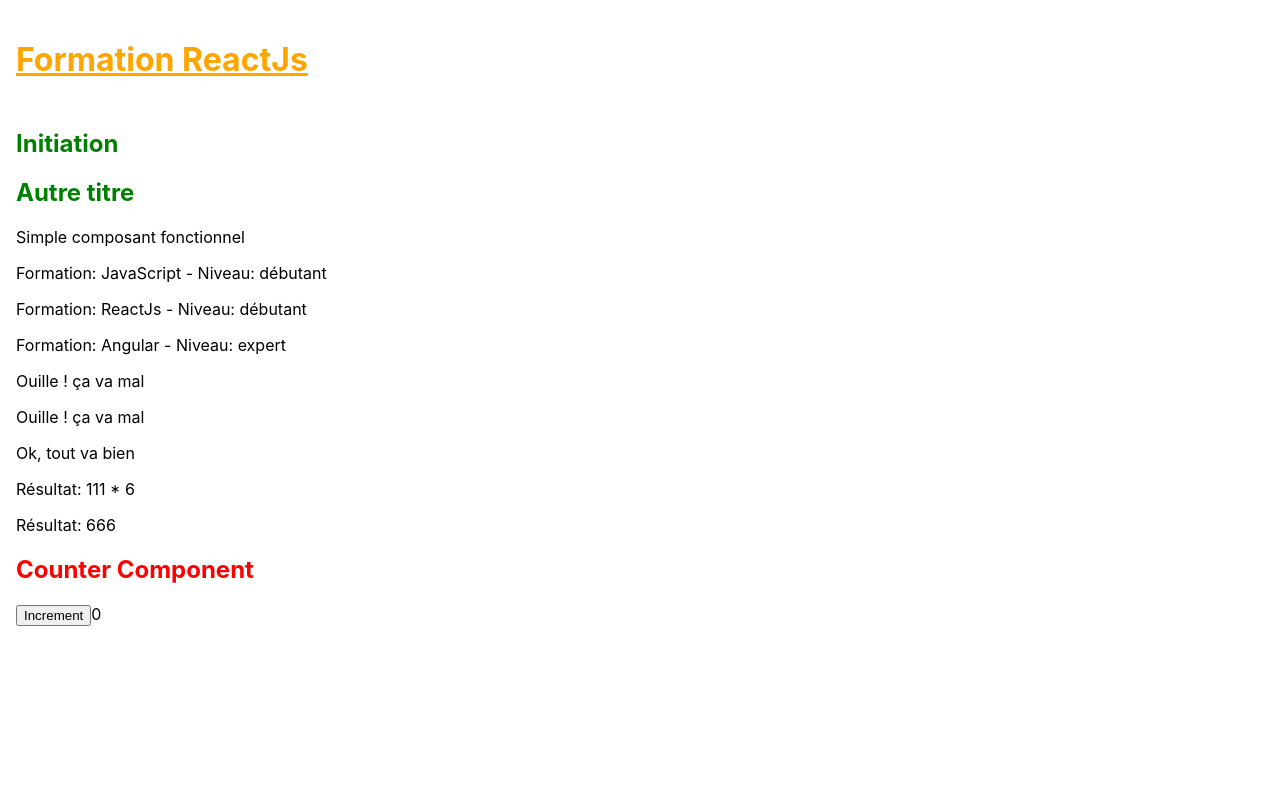
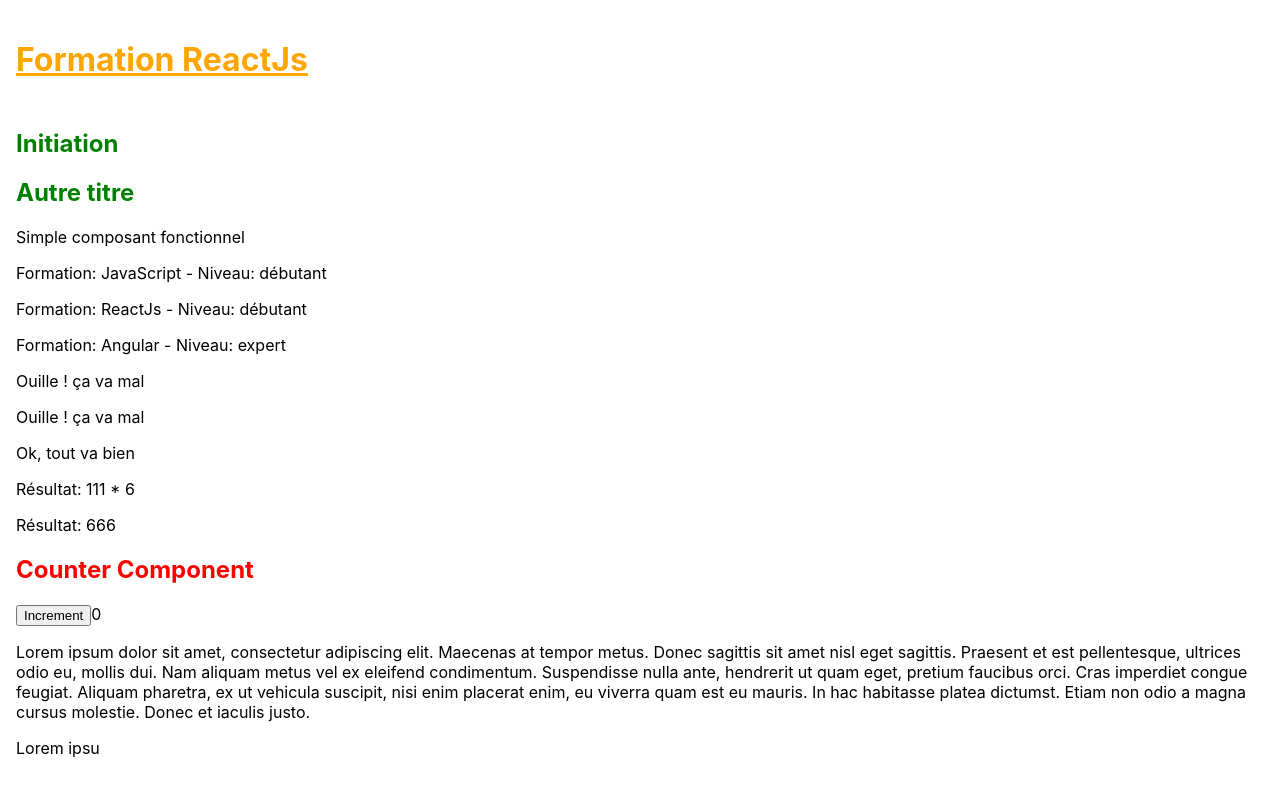
Before and after one commit to cdufour/ajc-formation-reactjs, a React (Create React App) app in the folder demo/: page / in a window 1280 px wide. Shown: the top 792 px of the page. Built offline with nearby package versions, Linux system fonts and the light colour scheme.

Commit message:
j2 am break

```diff
--- a/demo/src/App.js
+++ b/demo/src/App.js
@@ -1,5 +1,6 @@
 import './App.css';
 import Counter from './Counter'
+import Lorem from './Lorem';
 
 // composants fonctionnels
 function Simple() {
@@ -61,6 +62,8 @@
       <Counter initialValue={0} />
 
       {/* composant Lorem ici */}
+      <Lorem />
+      <Lorem limit={10} />
     </div>
   );
 }
--- /dev/null
+++ b/demo/src/Lorem.js
@@ -0,0 +1,8 @@
+export default function Lorem(props) {
+
+    let txt = "Lorem ipsum dolor sit amet, consectetur adipiscing elit. Maecenas at tempor metus. Donec sagittis sit amet nisl eget sagittis. Praesent et est pellentesque, ultrices odio eu, mollis dui. Nam aliquam metus vel ex eleifend condimentum. Suspendisse nulla ante, hendrerit ut quam eget, pretium faucibus orci. Cras imperdiet congue feugiat. Aliquam pharetra, ex ut vehicula suscipit, nisi enim placerat enim, eu viverra quam est eu mauris. In hac habitasse platea dictumst. Etiam non odio a magna cursus molestie. Donec et iaculis justo.";
+
+    return (
+        <p>{txt.substr(0, props.limit)}</p>
+    )
+}
```
Also changed, not shown: 2 other files (tests, documents, lock files or other folders).
